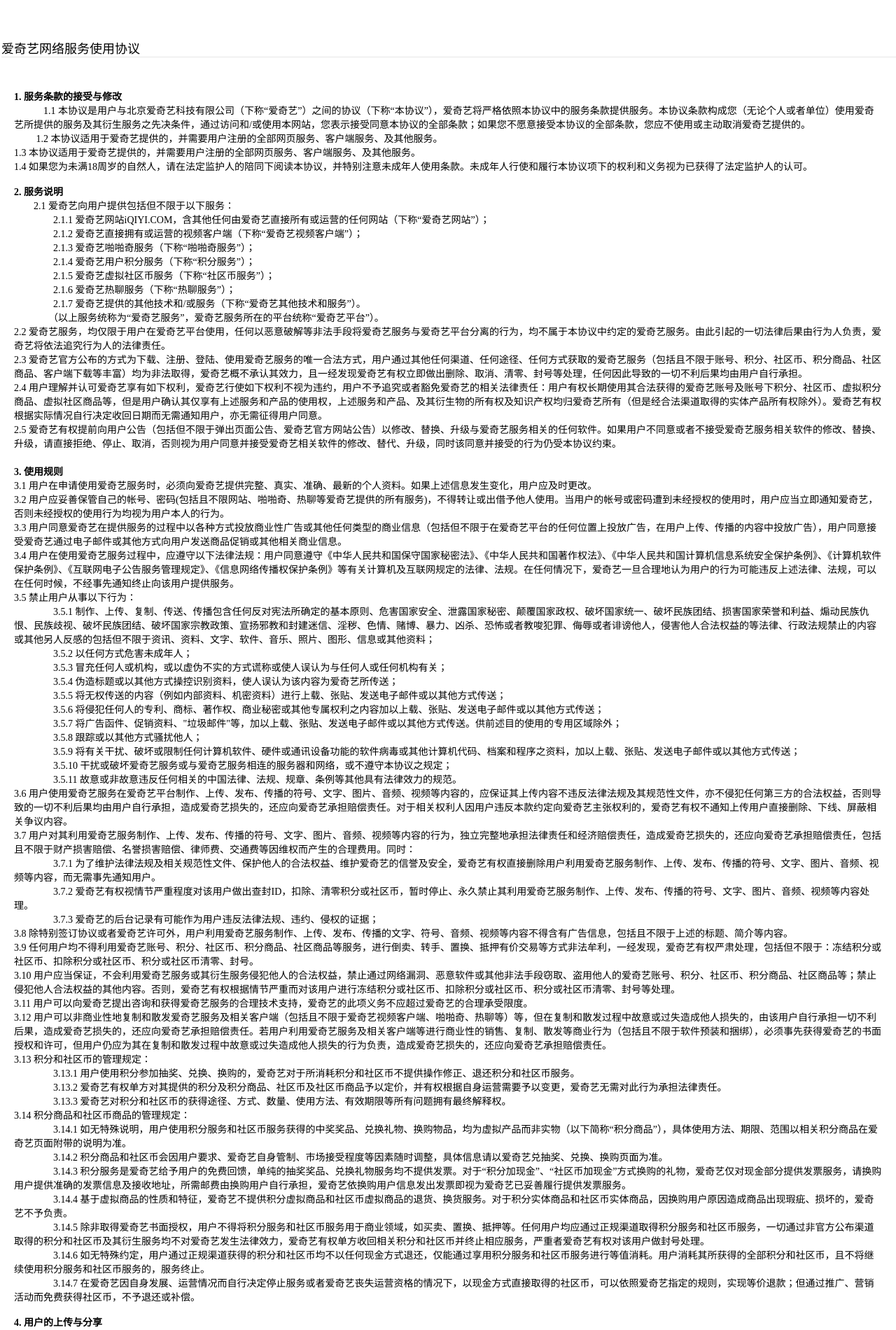
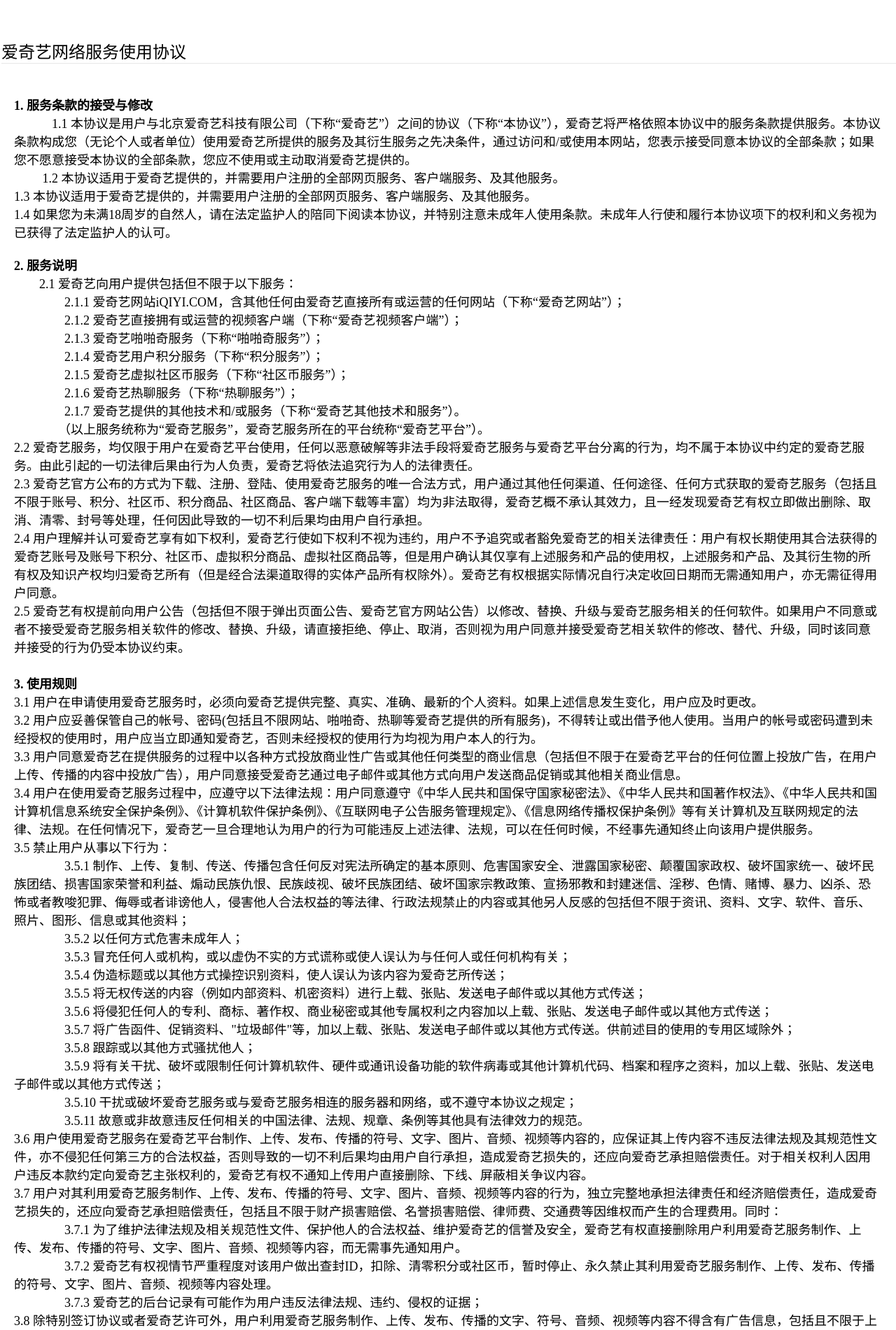
Before and after one commit to CodePeasant/formerblog, a Jekyll site: the page promise.html, which Jekyll copies as it is, in a window 1280 px wide. Shown: the top 1901 px of the page at 70% size. Built offline with Jekyll 4.4.1, drawn with Linux system fonts in a browser that asks for light colours.

Commit message:
Update promise.html

```diff
--- a/promise.html
+++ b/promise.html
@@ -8,7 +8,7 @@
 <meta name="description" content="">
 <link rel="shortcut icon" href="http://www.iqiyi.com/favicon.ico" type="image/x-icon">
 <style  type="text/css">
-	body { margin:0; color:#aaa; font-size:14px; }
+	body { margin:0; color:#aaa; font-size:18px; }
 	ul, ol, li, dl, dd, dt, p, h1, h2, h3, form, input { margin:0; padding:0; }
 	img, fieldset { border:none; }
 	li { list-style:none; }
@@ -19,7 +19,7 @@
 	* { word-wrap:break-word; word-spacing:normal; }
 	.main {margin: 0 auto;}
 	.mainC3 { color:#000; }
-	.mainC3 h1 { font:18px 微软雅黑; border-bottom:1px solid #e6e6e6; margin:55px 0 45px 2px; }
+	.mainC3 h1 { font:24px 微软雅黑; border-bottom:1px solid #e6e6e6; margin:55px 0 45px 2px; }
 	.mainC3 p { margin:0 20px; }
 	.mainC3 .pbtn { padding:50px; text-align:center; }
 </style>
```
